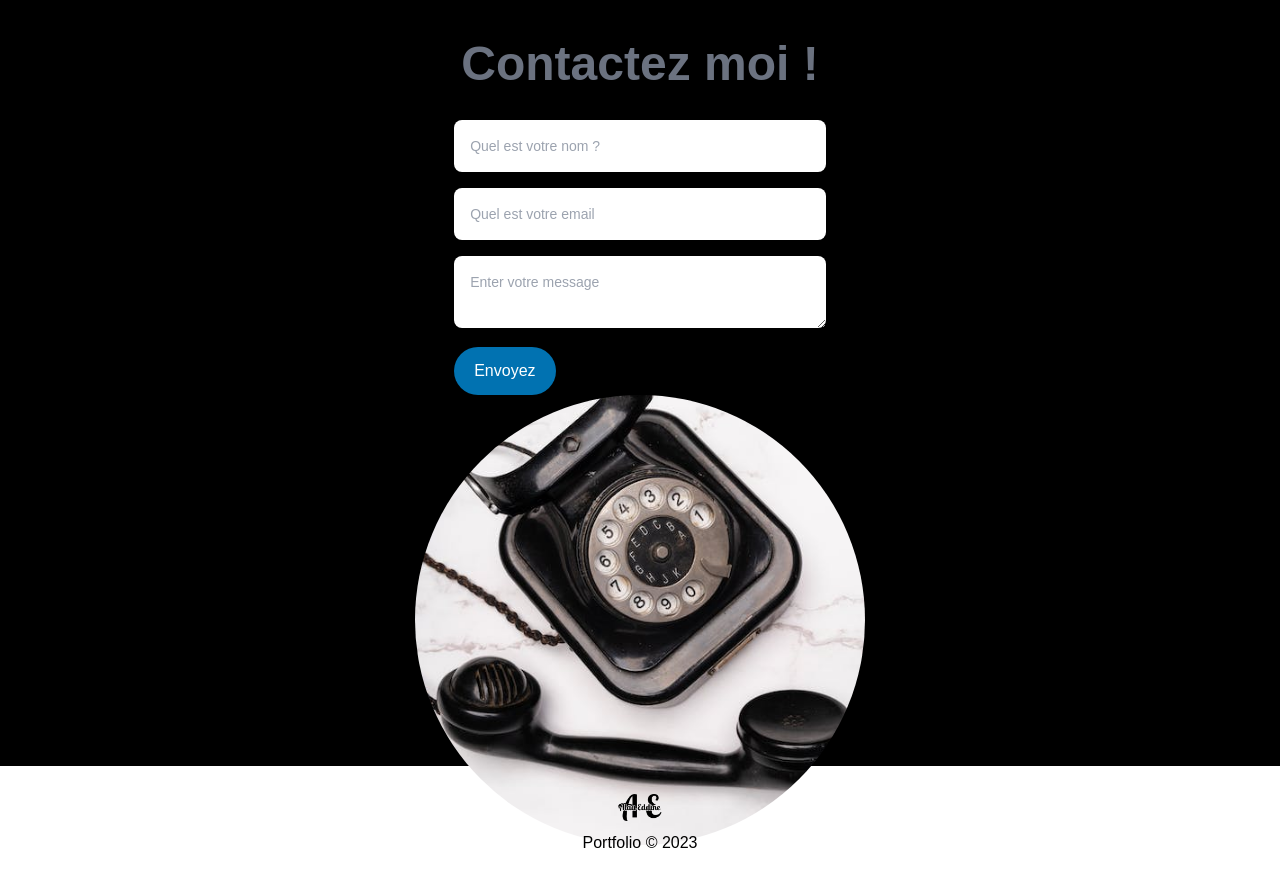
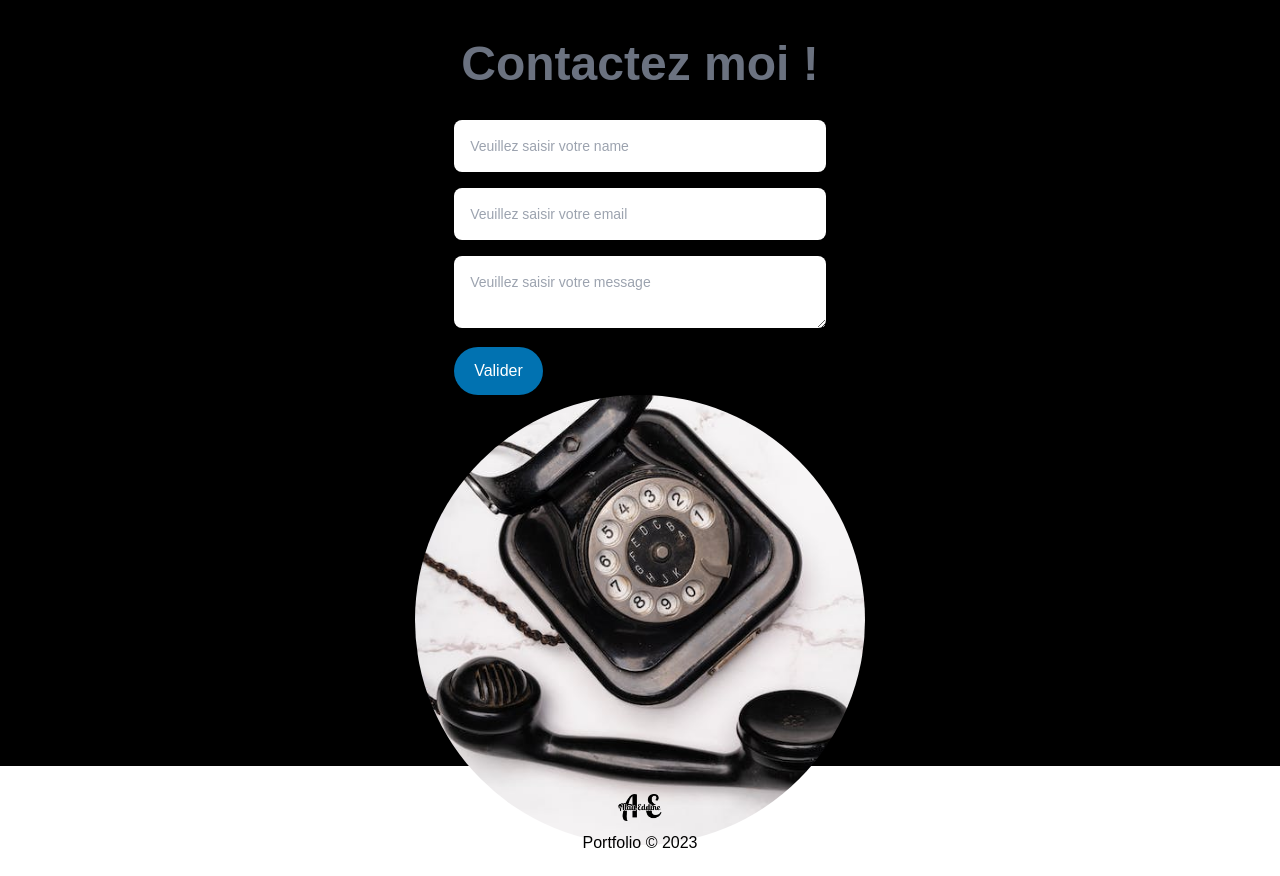
Before and after one commit to AlaaEddineRAHALI/portfolio-alaa-eddine-rahali, a React (Vite) app: page / in a window 1280 px wide. Shown: the part 7220-8096 px from the top of the page. Built offline with nearby package versions, Linux system fonts and the light colour scheme; a web font is replaced by a local one.

Commit message:
fix emailjs

```diff
--- a/src/components/Contact/Contact.jsx
+++ b/src/components/Contact/Contact.jsx
@@ -98,7 +98,7 @@ const Contact = () => {
                     type="text"
                     name="name"
                     className="w-full rounded-lg border-gray-200 p-4 pe-12 text-sm shadow-sm"
-                    placeholder="Quel est votre nom ?"
+                    placeholder="Veuillez saisir votre name"
                     required
                   />
                 </div>
@@ -115,7 +115,7 @@ const Contact = () => {
                     onChange={handleChange}
                     value={form.email}
                     className="w-full rounded-lg border-gray-200 p-4 pe-12 text-sm shadow-sm"
-                    placeholder="Quel est votre email"
+                    placeholder="Veuillez saisir votre email"
                     required
                   />
                 </div>
@@ -128,7 +128,7 @@ const Contact = () => {
                     name="message"
                     onChange={handleChange}
                     value={form.message}
-                    placeholder="Enter votre message"
+                    placeholder="Veuillez saisir votre message"
                     className="w-full rounded-lg border-none border-gray-200 p-4 pe-12 text-sm shadow-sm outline-none"
                     required
                   />
@@ -140,7 +140,7 @@ const Contact = () => {
                   type="submit"
                   className="inline-block rounded-full bg-[#0172B1] px-5 py-3 text-base font-medium  text-white  hover:text-black "
                 >
-                  {loading ? "Envoie en cours..." : "Envoyez"}
+                  {loading ? "Envoie en cours..." : "Valider"}
                 </button>
               </div>
             </form>
```
